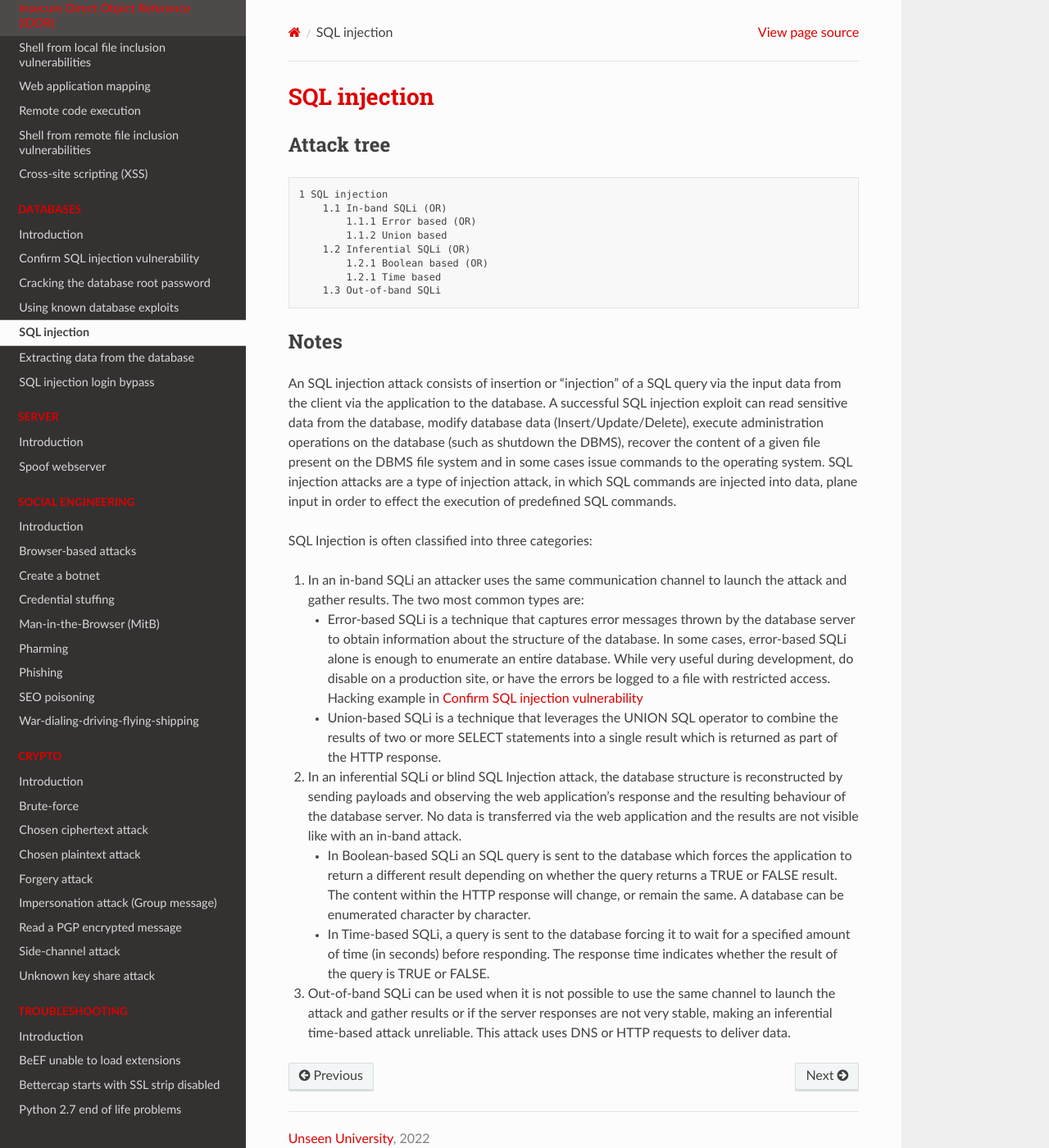
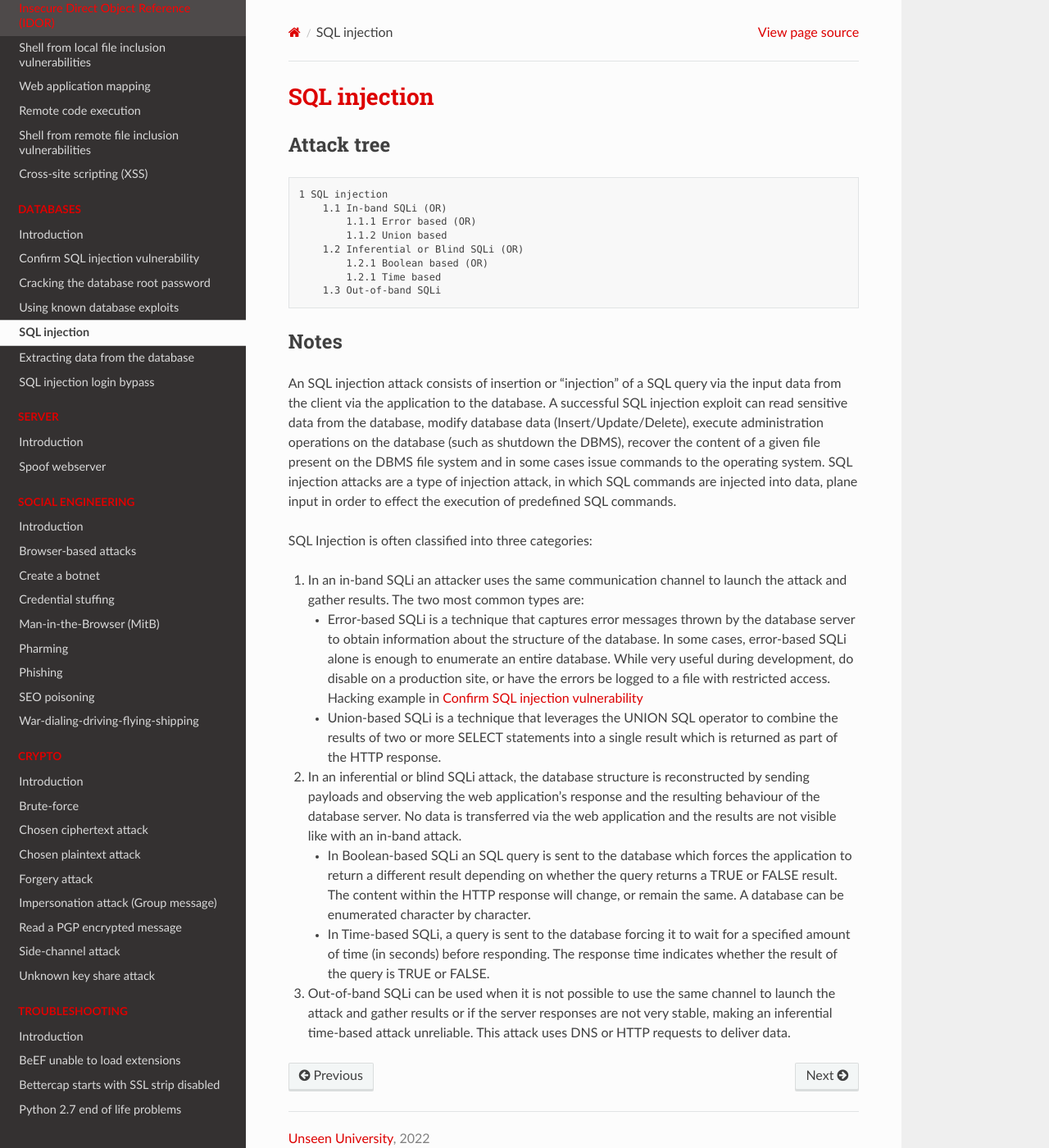
Before and after one commit to tymyrddin/red-basic, a Sphinx documentation site: the page built from source/docs/databases/SQLi.md, in a window 1280 px wide and 1400 px high. Shown: the whole window at 82% size. Built offline with Sphinx 7.4.7 and the Read the Docs theme 2.0.0, drawn with Linux system fonts in a browser that asks for light colours.

Commit message:
Databases

```diff
--- a/source/docs/databases/SQL-injection.md
+++ b/source/docs/databases/SQLi.md
@@ -7,7 +7,7 @@
     1.1 In-band SQLi (OR)
         1.1.1 Error based (OR)
         1.1.2 Union based
-    1.2 Inferential SQLi (OR)
+    1.2 Inferential or Blind SQLi (OR)
         1.2.1 Boolean based (OR)
         1.2.1 Time based
     1.3 Out-of-band SQLi
@@ -27,7 +27,7 @@ SQL Injection is often classified into three categories:
 1. In an in-band SQLi an attacker uses the same communication channel to launch the attack and gather results. The two most common types are:
    * Error-based SQLi is a technique that captures error messages thrown by the database server to obtain information about the structure of the database. In some cases, error-based SQLi alone is enough to enumerate an entire database. While very useful during development, do disable on a production site, or have the errors be logged to a file with restricted access. Hacking example in [Confirm SQL injection vulnerability](Confirm-injection-vuln.md)
    * Union-based SQLi is a technique that leverages the UNION SQL operator to combine the results of two or more SELECT statements into a single result which is returned as part of the HTTP response.
-1. In an inferential SQLi or blind SQL Injection attack, the database structure is reconstructed by sending payloads and observing the web application’s response and the resulting behaviour of the database server. No data is transferred via the web application and the results are not visible like with an in-band attack.
+1. In an inferential or blind SQLi attack, the database structure is reconstructed by sending payloads and observing the web application’s response and the resulting behaviour of the database server. No data is transferred via the web application and the results are not visible like with an in-band attack.
    * In Boolean-based SQLi an SQL query is sent to the database which forces the application to return a different result depending on whether the query returns a TRUE or FALSE result. The content within the HTTP response will change, or remain the same. A database can be enumerated character by character.
    * In Time-based SQLi, a query is sent to the database forcing it to wait for a specified amount of time (in seconds) before responding. The response time indicates whether the result of the query is TRUE or FALSE.
 1. Out-of-band SQLi can be used when it is not possible to use the same channel to launch the attack and gather results or if the server responses are not very stable, making an inferential time-based attack unreliable. This attack uses DNS or HTTP requests to deliver data.
```
Also changed, not shown: source/docs/databases/README.md (+1 -1 lines), source/docs/databases/SQLi-extract.md (+35 -0 lines).
